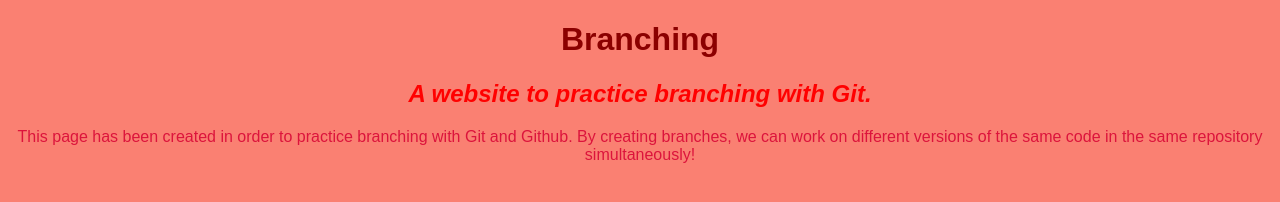
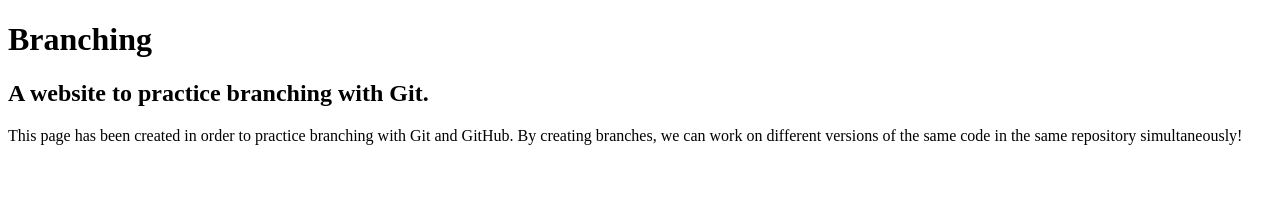
Before and after one commit to maliti-mark/polling-app-1, a plain HTML site: page branching-test-project/branching-website.html in a window 1280 px wide. Drawn offline with Linux system fonts and the light colour scheme.

```diff
--- a/branching-test-project/branching-website.html
+++ b/branching-test-project/branching-website.html
@@ -1,13 +1,11 @@
 <!DOCTYPE html>
 <html>
   <head>
-    <title>Branching Practice Site</title>
-    <link href="CSS/styles.css" rel="stylesheet" type="text/css">
+    <title> Branching Practice Site </title>
   </head>
   <body>
-    <h1>Branching</h1>
-    <h2>A website to practice branching with Git.</h2>
-    <p>This page has been created in order to practice branching with Git and Github. By creating branches, we can work on different versions of the same code in the same repository simultaneously!</p>
-
+    <h1> Branching </h1>
+    <h2> A website to practice branching with Git. </h2>
+    <p> This page has been created in order to practice branching with Git and GitHub. By creating branches, we can work on different versions of the same code in the same repository simultaneously!  </p>
   </body>
 </html>
```
